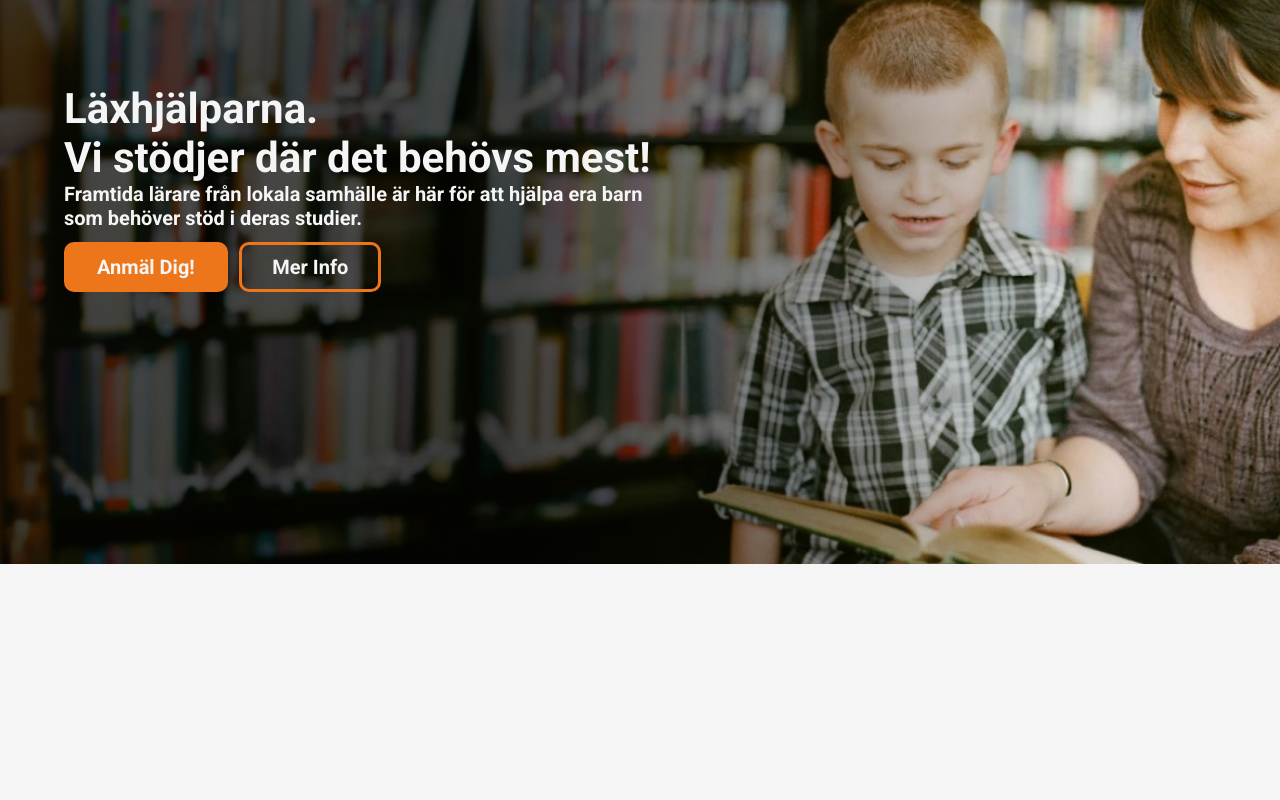
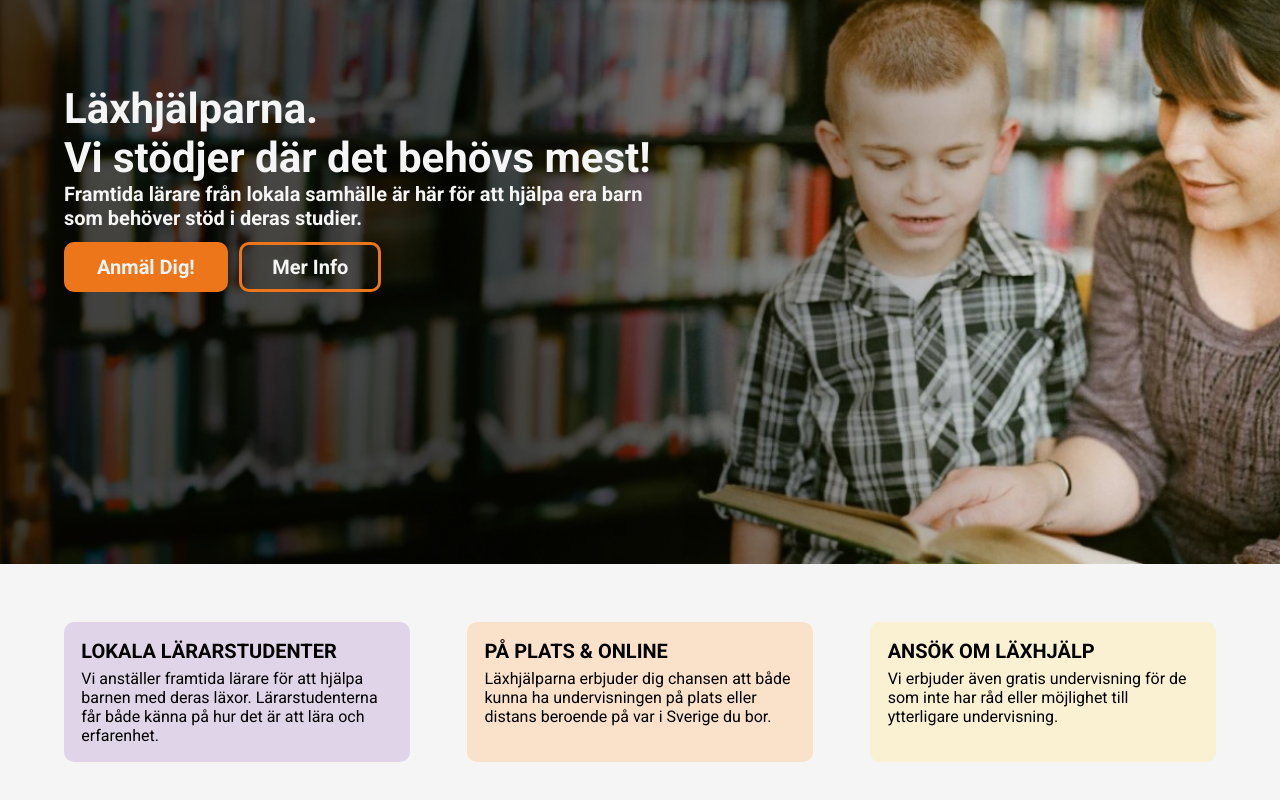
Before and after one commit to clayvictor/Laxhjalparna, a Next.js app: page / in a window 1280 px wide. Shown: the part 240-1040 px from the top of the page. Before the commit the page ends 804 px from the top, so only its background shows below. Built offline with nearby package versions, Linux system fonts and the light colour scheme.

Commit message:
InfoContainer completed

```diff
--- a/pages/_app.js
+++ b/pages/_app.js
@@ -2,6 +2,7 @@ import "../styles/globals.css";
 import "../pages/components/Hero/Hero.css";
 import "../pages/components/Navbar/Navbar.css";
 import "../pages/components/Btn/Btn.css";
+import "../pages/components/InfoContainer/InfoContainer.css";
 
 function MyApp({ Component, pageProps }) {
   return <Component {...pageProps} />;
--- /dev/null
+++ b/pages/components/Content/Content.js
@@ -0,0 +1,44 @@
+import InfoContainer from "../InfoContainer/InfoContainer.js";
+
+const student = {
+  title: "LOKALA LÄRARSTUDENTER",
+  text: "Vi anställer framtida lärare för att hjälpa barnen med deras läxor. Lärarstudenterna får både känna på hur det är att lära och erfarenhet.",
+  icon: "fa-6x fa-sharp fa-solid fa-graduation-cap",
+  bg: "purple",
+};
+const place = {
+  title: "PÅ PLATS & ONLINE",
+  text: "Läxhjälparna erbjuder dig chansen att både kunna ha undervisningen på plats eller distans beroende på var i Sverige du bor.",
+  icon: "fa-6x fa-sharp fa-solid fa-house-signal",
+  bg: "orange",
+};
+const apply = {
+  title: "ANSÖK OM LÄXHJÄLP",
+  text: "Vi erbjuder även gratis undervisning för de som inte har råd eller möjlighet till ytterligare undervisning.",
+  icon: "fa-6x fa-sharp fa-solid fa-paper-plane",
+  bg: "yellow",
+};
+export default function Content() {
+  return (
+    <div className="container flex flex-between">
+      <InfoContainer
+        title={student.title}
+        text={student.text}
+        icon={student.icon}
+        bg={student.bg}
+      />
+      <InfoContainer
+        title={place.title}
+        text={place.text}
+        icon={place.icon}
+        bg={place.bg}
+      />
+      <InfoContainer
+        title={apply.title}
+        text={apply.text}
+        icon={apply.icon}
+        bg={apply.bg}
+      />
+    </div>
+  );
+}
--- a/pages/components/InfoContainer/InfoContainer.css
+++ b/pages/components/InfoContainer/InfoContainer.css
@@ -0,0 +1,17 @@
+.info-container {
+  max-width: 30%;
+  max-height: 30vh;
+  margin: 5% 0%;
+  border-radius: 1rem;
+  flex-wrap: wrap;
+}
+
+.content {
+  margin: 5% 5%;
+}
+
+@media (max-width: 1100px) {
+  .info-container {
+    max-width: 60rem;
+  }
+}
--- a/pages/components/InfoContainer/InfoContainer.js
+++ b/pages/components/InfoContainer/InfoContainer.js
@@ -1,3 +1,11 @@
-export default function InfoContainer() {
-  return <div class="InfoContainer"></div>;
+export default function InfoContainer(props) {
+  return (
+    <div className={`info-container ${props.bg}`}>
+      <div className="content">
+        <i className={[props.icon]}></i>
+        <h2 className="mg-top-2">{props.title}</h2>
+        <p>{props.text}</p>
+      </div>
+    </div>
+  );
 }
--- a/pages/index.js
+++ b/pages/index.js
@@ -1,6 +1,7 @@
 import Head from "next/head";
 import Navbar from "../pages/components/Navbar/Navbar.js";
 import Hero from "../pages/components/Hero/Hero.js";
+import Content from "../pages/components/Content/Content.js";
 
 export default function Home() {
   return (
@@ -8,9 +9,14 @@ export default function Home() {
       <Head>
         <title>Läxhjälparna</title>
         <meta name="viewport" content="initial-scale=1.0, width=device-width" />
+        <script
+          src="https://kit.fontawesome.com/8a6f793172.js"
+          crossorigin="anonymous"
+        ></script>
       </Head>
       <Navbar />
       <Hero />
+      <Content />
     </div>
   );
 }
--- a/styles/globals.css
+++ b/styles/globals.css
@@ -4,11 +4,26 @@
 :root {
   --primary-color: #ee761a;
   --primary-color-hover: rgb(255, 111, 0);
+  --alpha-color-one: #e0d4e9;
+  --alpha-color-two: #fae1c9;
+  --alpha-color-three: #faf0d2;
   --font-size-title: 4.2rem;
   --font-size-sub-titel: 2rem;
   --font-size-body: 1.6rem;
   --color-white: #f5f5f5;
   --color-black: #383838;
+}
+
+.purple {
+  background-color: var(--alpha-color-one);
+}
+
+.orange {
+  background-color: var(--alpha-color-two);
+}
+
+.yellow {
+  background-color: var(--alpha-color-three);
 }
 
 html,
@@ -59,10 +74,14 @@ h4 {
 
 p {
   font-size: var(--font-size-body);
+  margin: 0;
+  padding: 0;
 }
 
 .container {
   margin: 0 5%;
+  flex-direction: row;
+  flex-wrap: wrap;
 }
 
 a {
@@ -70,6 +89,10 @@ a {
   text-decoration: none;
   font-size: var(--font-size-sub-titel);
   font-weight: bold;
+}
+
+.mg-top-2 {
+  margin: 2% 0;
 }
 
 ul,
@@ -89,7 +112,7 @@ li {
   box-sizing: border-box;
 }
 
-@media (prefers-color-scheme: dark) {
+/* @media (prefers-color-scheme: dark) {
   html {
     color-scheme: dark;
   }
@@ -97,4 +120,4 @@ li {
     color: white;
     background: #212121;
   }
-}
+} */
```
